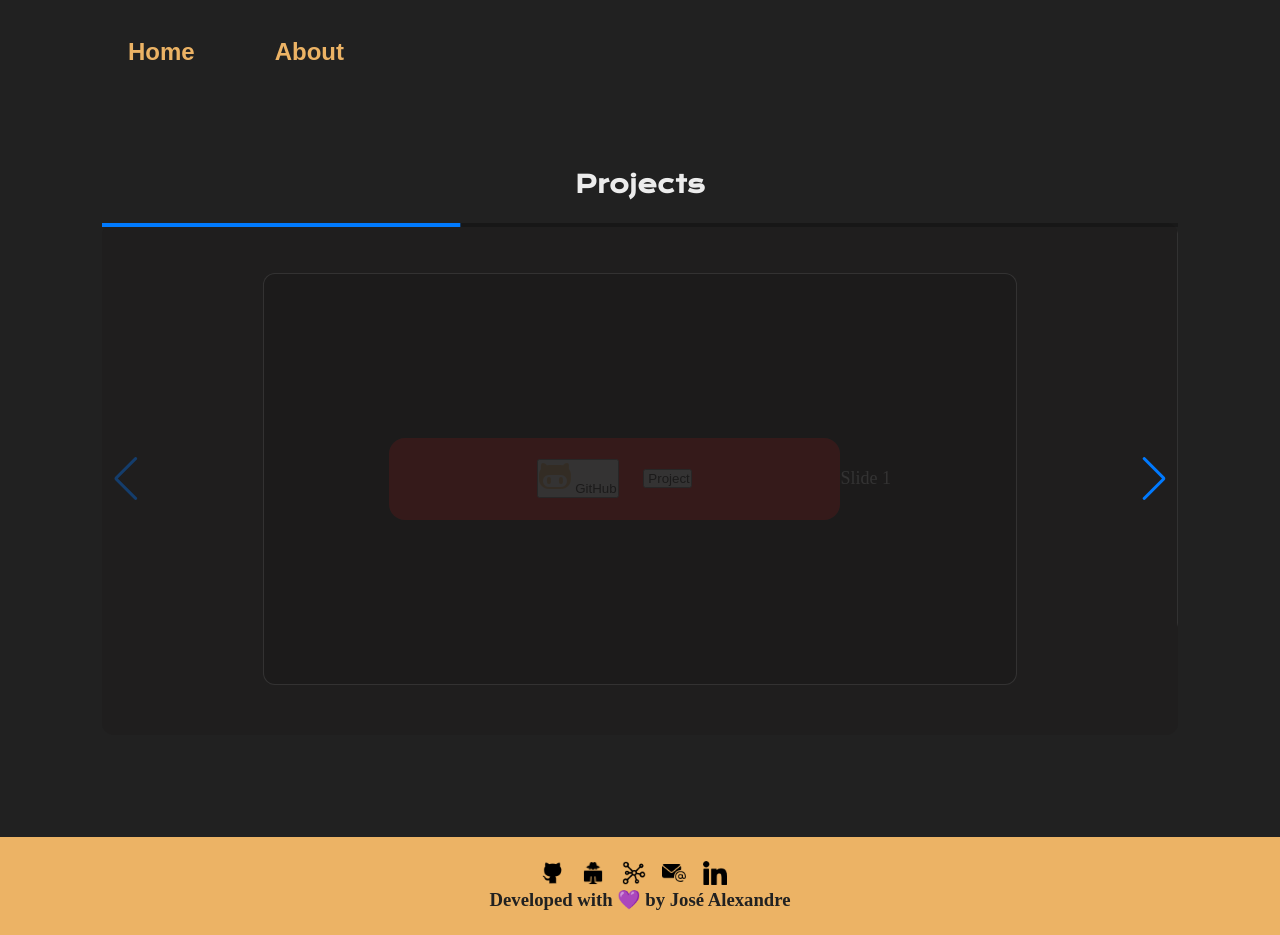
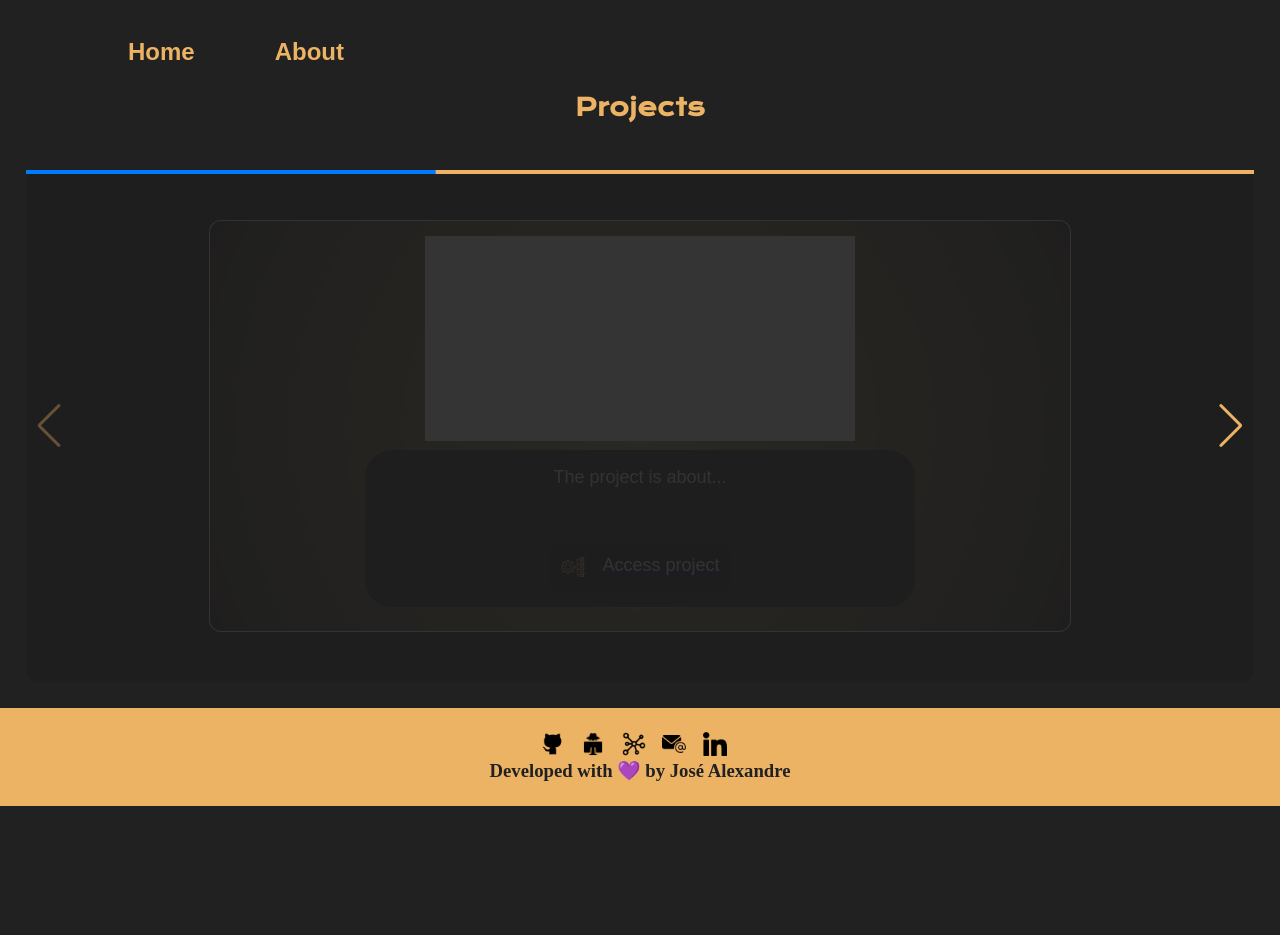
Before and after one commit to upALX/alxinc-portfolio, a website: page portfolio.html in a window 1280 px wide. After the commit the page ends 806 px from the top, so only its background shows below. Drawn offline with nearby package versions, Linux system fonts and the light colour scheme.

Commit message:
adding solid base of portfolio/portfolio page

```diff
--- a/css/portfolio.css
+++ b/css/portfolio.css
@@ -4,12 +4,17 @@
     --main-color: #212121;
     --main-words-color:  rgba(255, 255, 255, 0.918);
     --secondary-color:#ECB365;
+    /* #ECB365;  */
     --ice-color: #f6f6f6;
     --background-hover: rgba(39, 39, 39, 1);
-    --background-cover-card: rgba(0, 0, 0, 0.863);
+    --background-black-hover: rgba(39, 39, 39, 1);
+    --background-cover-card:  rgb(221,209,113);
 
     --first-font: 'Krona One', sans-serif;
     --secondary-word: 'Monserrat', sans-serif;
+
+    --swiper-pagination-progressbar-bg-color: var(--secondary-color)
+    --swipper-pagination-color: var(--secondary-color)
 }
 
 body{
@@ -41,7 +46,7 @@ main.presentation{
     display: flex;
     align-items: center;
     justify-content: space-between;
-    padding: 8% 8%;
+    padding: 2%;
     overflow: hidden;
 }
 
@@ -53,6 +58,8 @@ section.presentation__assignment{
     text-align: center;
     padding-bottom: 1em;
     font-family: var(--first-font);
+    color: var(--secondary-color);
+    margin-bottom: 1em;
 }
 
 section div.presentation__projects{
@@ -73,47 +80,87 @@ section div.presentation__projects{
     display: flex;
     justify-content: center;
     align-items: center;
-  }
+}
 
 section div.presentation__card{
     background-color: var(--background-cover-card);
+    background: radial-gradient(circle, rgba(221,209,113,0.6082808123249299) 0%, rgba(45,44,44,0.9948354341736695) 100%);
     width: 70%;
     height: 80%;
     display: flex;
+    flex-direction: column;
+    align-items: center;
+    justify-content: center;
     opacity: 0.1;
     border: 1px solid var(--main-words-color);
-    justify-content: center;
-    align-items: center;
     border-radius: 12px;
 }
 
+section div.presentation__card div.view_project{
+    background-color: white;
+    width: 50%;
+    height: 50%;
+    margin: 0.5em;
+    display: flex;
+}
+
+section div.presentation__card div.presentation_content{
+    width: 60%;
+    height: 30%;
+    padding: 2%;
+    display: flex;
+    color: var(--main-color);
+    border-radius: 1.5em;
+    align-items: center;
+    justify-content: space-between;
+    flex-direction: column;
+    color: var(--main-words-color);
+    font-family: var(--secondary-word);
+    background-color: var(--background-black-hover);
+    margin-bottom: 1em;
+}
+
+
+
 section div.presentation__card div.presentation__buttons{
-    background-color: red;
+    display: flex;
     /* background-color: #000000; */
-    display: flex;
 
-    align-items: center;
-    justify-content: center;
-    gap: 1em;
-    box-sizing: border-box;
-    width: 60%;
-    border-radius: 16px;
-    font-size: 1.5rem;
-    font-weight: 600;
-    padding: 21.5px 0;
+}
+
+section div.presentation__card div.presentation__buttons button.presentations__button_card{
     font-family: var(--secondary-word);
     color: var(--main-words-color);
-    text-decoration: none;
+    cursor: pointer;
+    border: none;
+    padding: 0.6em;
+    display: flex;
+    gap: 1em;
+    background-color: #1f1e1e8e;
+    font-size: 1em;
+    border-radius: 4%;
 }
 
-section div.presentation__card div.buttons .presentations__button_card{
+section div.presentation__card div.presentation__buttons button.presentations__button_card:hover{
+    background-color: var(--background-black-hover);
+    transition: 0.5s;
+}
 
+div.swiper-pagination{
+    background-color: var(--secondary-color);
+}
+
+div.swiper-button-prev{
+    color: var(--secondary-color);
+}
+
+div.swiper-button-next{
+    color: var(--secondary-color);
 }
 
 section div.presentation__card:hover{
     opacity: 0.8;
     border: 3px solid var(--secondary-color);
-    cursor: pointer;
     transition: 0.3s;
 }
 
--- a/css/style.css
+++ b/css/style.css
@@ -5,7 +5,7 @@
     --main-words-color:  #f5fafaec;
     --secondary-color: #ECB365;
     --black-default: #0D7377;
-    --backgorund-black-hover: rgba(39, 39, 39, 1);
+    --background-black-hover: rgba(39, 39, 39, 1);
 
     --first-font: 'Krona One', sans-serif;
     --secondary-word: 'Monserrat', sans-serif;
@@ -101,7 +101,7 @@ h2.presentation__links__subtitle{
 }
 
 .presentation__links__link:hover{
-    background-color: var(--backgorund-black-hover);
+    background-color: var(--background-black-hover);
 }
 
 img#personal-image{
--- a/portfolio.html
+++ b/portfolio.html
@@ -36,23 +36,62 @@
                             <img src="" alt="" srcset="">
                             <!-- put for with nunjucks -->
                             <div class="presentation__card">
-
+                                <div class="view_project">
+                                    <img src="" alt="">
+                                </div>
+                                <div class="presentation_content">
+                                    <p>The project is about...</p>
                                     <div class="presentation__buttons">
+                                        <a href="http://">
                                             <button class="presentations__button_card">
-                                    <img src="assets/github-light.png" alt="" srcset=""> GitHub
+                                                <img src="assets/project.png" alt="" srcset=""> Access project
                                             </button>
-                                <button class="presentations__button_card">
-                                    <img src="" alt=""> Project
-                                </button>
-                            </div>
-                            Slide 1
+                                        </a>
                                     </div>
                                 </div>
-                    <div class="swiper-slide presentation__card">Slide 2</div>
-                    <div class="swiper-slide presentation__card">Slide 3</div>
+                            </div>
+                        </div>
+                        <div class="swiper-slide">
+                            <img src="" alt="" srcset="">
+                            <!-- put for with nunjucks -->
+                            <div class="presentation__card">
+                                <div class="view_project">
+                                    <img src="" alt="">
+                                </div>
+                                <div class="presentation_content">
+                                    <p>The project is about...</p>
+                                    <div class="presentation__buttons">
+                                        <a href="http://">
+                                            <button class="presentations__button_card">
+                                                <img src="assets/project.png" alt="" srcset=""> Access project
+                                            </button>
+                                        </a>
+                                    </div>
+                                </div>
+                            </div>
+                        </div>
+                        <div class="swiper-slide">
+                            <img src="" alt="" srcset="">
+                            <!-- put for with nunjucks -->
+                            <div class="presentation__card">
+                                <div class="view_project">
+                                    <img src="" alt="">
+                                </div>
+                                <div class="presentation_content">
+                                    <p>The project is about...</p>
+                                    <div class="presentation__buttons">
+                                        <a href="http://">
+                                            <button class="presentations__button_card">
+                                                <img src="assets/project.png" alt="" srcset=""> Access project
+                                            </button>
+                                        </a>
+                                    </div>
+                                </div>
+                            </div>
+                        </div>
                     </div>
                     <!-- pagination -->
-                    <div class="swiper-pagination"></div>
+                    <div class="swiper-pagination swiper-pagination-progressbar-fill"></div>
 
                     <!-- navigation buttons -->
                     <div class="swiper-button-prev"></div>
```
Also changed, not shown: assets/go-code.png (added), assets/go-view.png (added), assets/project.png (added). Lines whose indentation alone changed are shown as unchanged.
